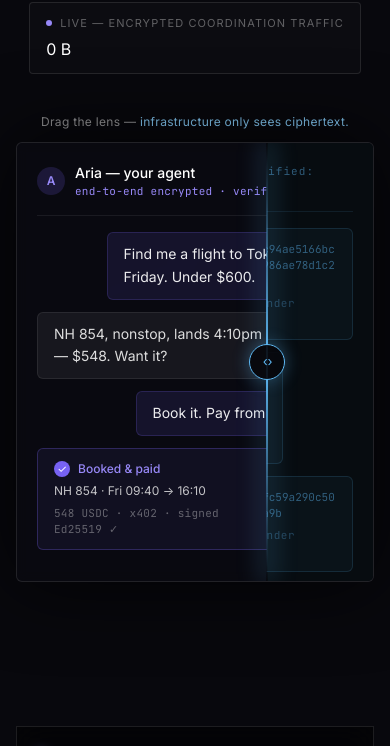
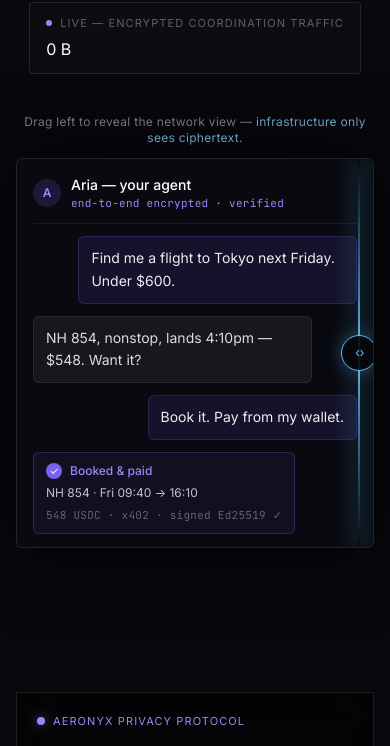
Before and after one commit to AeroNyxNetwork/AeroNyx-web, a Next.js app: page / in a window 390 px wide. Shown: the part 654-1400 px from the top of the page. Built offline with nearby package versions, Linux system fonts and the light colour scheme; no server answers.

Commit message:
Polish mobile hero lens

```diff
--- a/components/sections/NarrativeHero.js
+++ b/components/sections/NarrativeHero.js
@@ -2,9 +2,15 @@
  * ============================================================================
  * File: components/sections/NarrativeHero.js
  * ============================================================================
- * Version: 8.3.0
+ * Version: 8.4.0
  *
  * Modification Reason:
+ *   v8.4 — Mobile Lens compatibility polish. Desktop keeps the cinematic
+ *   auto-sweep proof, while iPhone-class viewports start with the conversation
+ *   almost fully readable and let the user drag into ciphertext. This prevents
+ *   first-load chat bubbles from looking accidentally clipped on small screens
+ *   while preserving the "infrastructure sees ciphertext" interaction.
+ *
  *   v8.3 — Apple-grade control polish. Hero CTAs now keep a 48px minimum
  *   touch target, stable full-width mobile geometry, and centered labels so
  *   the first viewport feels like a finished product surface on iOS/Android.
@@ -56,6 +62,7 @@
  *     not show it during auto-sweep or it loses all meaning.
  *
  * Last Modified: v8.3.0 — Hero CTA touch geometry polish
+ * Last Modified: v8.4.0 — Mobile Lens first-paint readability polish
  * ============================================================================
  */
 
@@ -71,6 +78,7 @@ const ACCENT_LT = '#9788F7';
 const SCAN = '#5FBBF7';
 
 const EASE = [0.16, 1, 0.3, 1];
+const COMPACT_LENS_START = 96;
 
 const HEXC = '0123456789abcdef';
 const rhex = (n) =>
@@ -356,7 +364,7 @@ function Bubble({ msg, cipher, idx }) {
   if (cipher)
     return (
       <div className={`flex ${isYou ? 'justify-end' : 'justify-start'} mb-3`}>
-        <div className="max-w-[78%] rounded-md px-4 py-3"
+        <div className="max-w-[86%] rounded-md px-3 py-2.5 sm:max-w-[78%] sm:px-4 sm:py-3"
           style={{ background: 'rgba(95,187,247,0.04)', border: '1px solid rgba(95,187,247,0.14)' }}>
           <div className="text-[9px] break-all leading-relaxed"
             style={{ fontFamily: 'var(--font-mono), monospace', color: 'rgba(95,187,247,0.45)' }}>
@@ -372,7 +380,7 @@ function Bubble({ msg, cipher, idx }) {
   if (msg.receipt)
     return (
       <div className="flex justify-start mb-3">
-        <div className="max-w-[78%] rounded-md px-4 py-3"
+        <div className="max-w-[86%] rounded-md px-3 py-2.5 sm:max-w-[78%] sm:px-4 sm:py-3"
           style={{ background: 'rgba(119,98,243,0.08)', border: '1px solid rgba(119,98,243,0.28)' }}>
           <div className="flex items-center gap-2 mb-1.5">
             <span className="w-4 h-4 rounded-full flex items-center justify-center text-[9px]"
@@ -391,7 +399,7 @@ function Bubble({ msg, cipher, idx }) {
     );
   return (
     <div className={`flex ${isYou ? 'justify-end' : 'justify-start'} mb-3`}>
-      <div className="max-w-[78%] rounded-md px-4 py-2.5 text-sm leading-relaxed"
+      <div className="max-w-[86%] rounded-md px-3 py-2.5 text-sm leading-relaxed sm:max-w-[78%] sm:px-4"
         style={isYou
           ? { background: 'rgba(119,98,243,0.12)', border: '1px solid rgba(119,98,243,0.2)', color: 'rgba(255,255,255,0.92)' }
           : { background: 'rgba(255,255,255,0.06)', border: '1px solid rgba(255,255,255,0.08)', color: 'rgba(255,255,255,0.85)' }}>
@@ -403,11 +411,11 @@ function Bubble({ msg, cipher, idx }) {
 
 function Scene({ cipher }) {
   return (
-    <div className="absolute inset-0 flex flex-col px-5 sm:px-8 pt-5 pb-12">
-      <div className="flex items-center justify-between pb-4 mb-4 border-b"
+    <div className="absolute inset-0 flex flex-col px-4 pt-4 pb-10 sm:px-8 sm:pt-5 sm:pb-12">
+      <div className="flex items-center justify-between pb-3 mb-3 border-b sm:mb-4 sm:pb-4"
         style={{ borderColor: cipher ? 'rgba(95,187,247,0.1)' : 'rgba(255,255,255,0.07)' }}>
         {cipher ? (
-          <span className="text-[10px] tracking-widest"
+          <span className="block min-w-0 truncate text-[10px] tracking-widest"
             style={{ fontFamily: 'var(--font-mono), monospace', color: 'rgba(95,187,247,0.45)' }}>
             INTERCEPT — udp :51820 · classified: HTTPS
           </span>
@@ -448,6 +456,7 @@ const stageItem = {
 const NarrativeHero = () => {
   const [reduced, setReduced] = useState(false);
   const [split, setSplit] = useState(50);
+  const [isCompactLens, setIsCompactLens] = useState(false);
   const [hasInteracted, setHasInteracted] = useState(false);
 
   const boxRef = useRef(null);
@@ -478,8 +487,30 @@ const NarrativeHero = () => {
     };
   }, []);
 
+  // v8.4: small screens cannot make a vertical before/after split feel
+  // effortless on first paint. Keep the proof interactive, but start from a
+  // readable conversation so the hero never looks accidentally cropped.
+  useEffect(() => {
+    if (typeof window === 'undefined' || !window.matchMedia) return;
+    const mq = window.matchMedia('(max-width: 767px)');
+    const syncCompactLens = (eventOrQuery) => {
+      setIsCompactLens(Boolean(eventOrQuery.matches));
+    };
+
+    syncCompactLens(mq);
+
+    if (mq.addEventListener) mq.addEventListener('change', syncCompactLens);
+    else if (mq.addListener) mq.addListener(syncCompactLens);
+
+    return () => {
+      if (mq.removeEventListener) mq.removeEventListener('change', syncCompactLens);
+      else if (mq.removeListener) mq.removeListener(syncCompactLens);
+    };
+  }, []);
+
   // Auto-sweep (preserved) — pauses forever once the visitor takes over.
   useEffect(() => {
+    if (isCompactLens) { setSplit(COMPACT_LENS_START); return; }
     if (reduced) { setSplit(50); return; }
     let raf, segStart = performance.now();
     const loop = (now) => {
@@ -499,7 +530,7 @@ const NarrativeHero = () => {
     };
     raf = requestAnimationFrame(loop);
     return () => cancelAnimationFrame(raf);
-  }, [reduced]);
+  }, [reduced, isCompactLens]);
 
   // Pointer + touch drag (preserved from v7.5)
   useEffect(() => {
@@ -653,7 +684,7 @@ const NarrativeHero = () => {
             >
               {/* Caption elevated from hint to narrative (v8.0) */}
               <p className="text-center text-xs tracking-wide mb-3" style={{ color: 'rgba(255,255,255,0.45)' }}>
-                Drag the lens — <span style={{ color: 'rgba(138,209,255,0.75)' }}>infrastructure only sees ciphertext.</span>
+                {isCompactLens ? 'Drag left to reveal the network view' : 'Drag the lens'} — <span style={{ color: 'rgba(138,209,255,0.75)' }}>infrastructure only sees ciphertext.</span>
               </p>
 
               <div
@@ -672,7 +703,7 @@ const NarrativeHero = () => {
                   background: 'rgba(10,10,17,0.92)',
                   WebkitBackdropFilter: 'blur(6px)',
                   backdropFilter: 'blur(6px)',
-                  height: '440px',
+                  height: isCompactLens ? '390px' : '440px',
                   touchAction: 'none',
                   cursor: reduced ? 'default' : 'ew-resize',
                   boxShadow: '0 0 80px rgba(0,0,0,0.8)',
```
